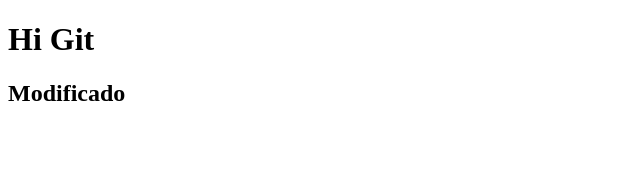
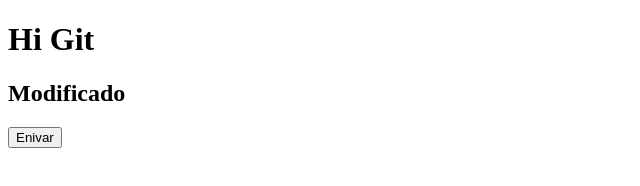
Before and after one commit to NickArregoces/Hello_Git, a plain HTML site: page index.html in a window 1280 px wide. Shown: the whole page, without its empty margins (0-640 px from the left). Drawn offline with Linux system fonts and the light colour scheme.

Commit message:
Se agrego button anf from

```diff
--- a/index.html
+++ b/index.html
@@ -9,5 +9,9 @@
 <body>
     <h1>Hi Git</h1>
     <h2>Modificado</h2>
+
+    <form action="#" method="get">
+        <input type="button" value="Enivar">
+    </form>
 </body>
 </html>
```
